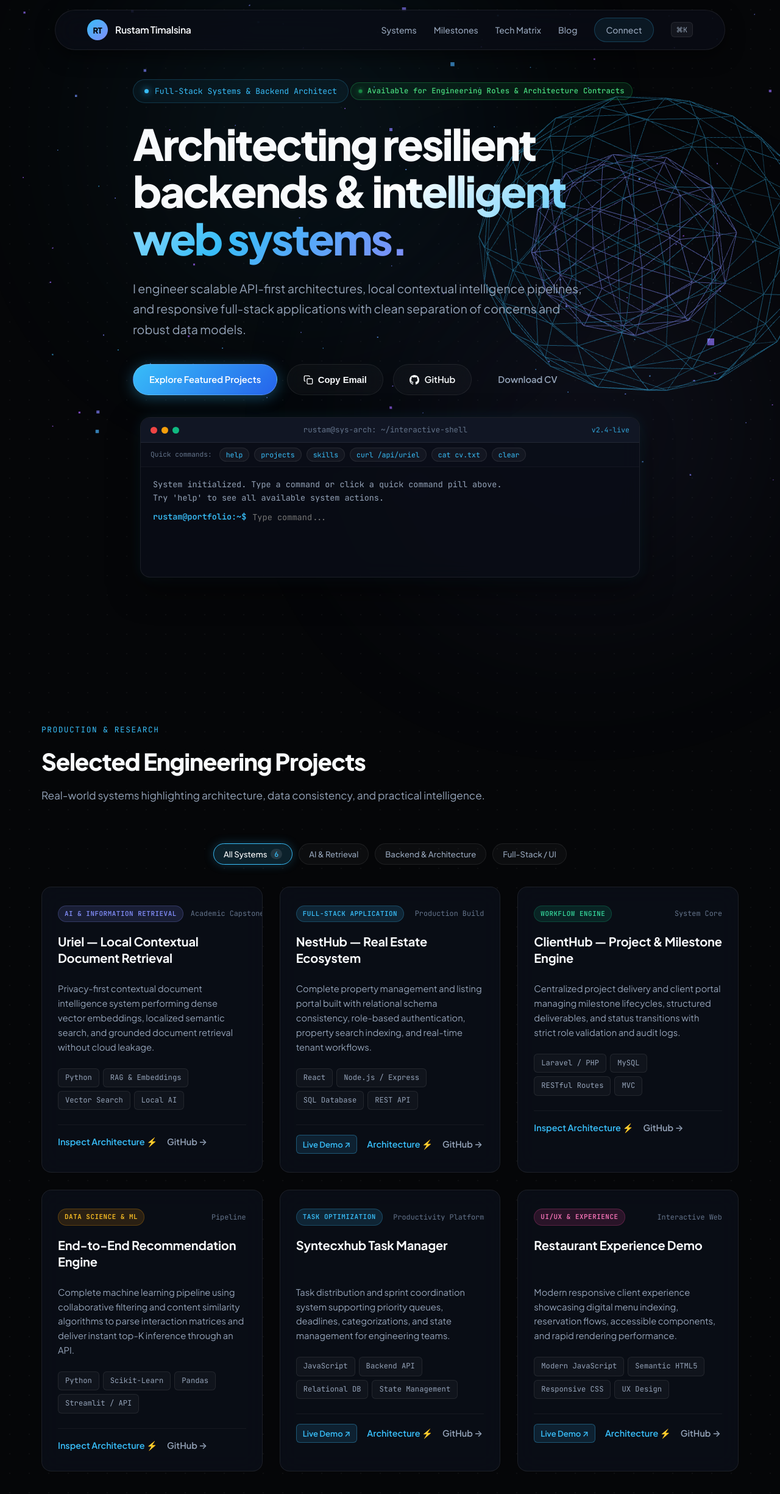
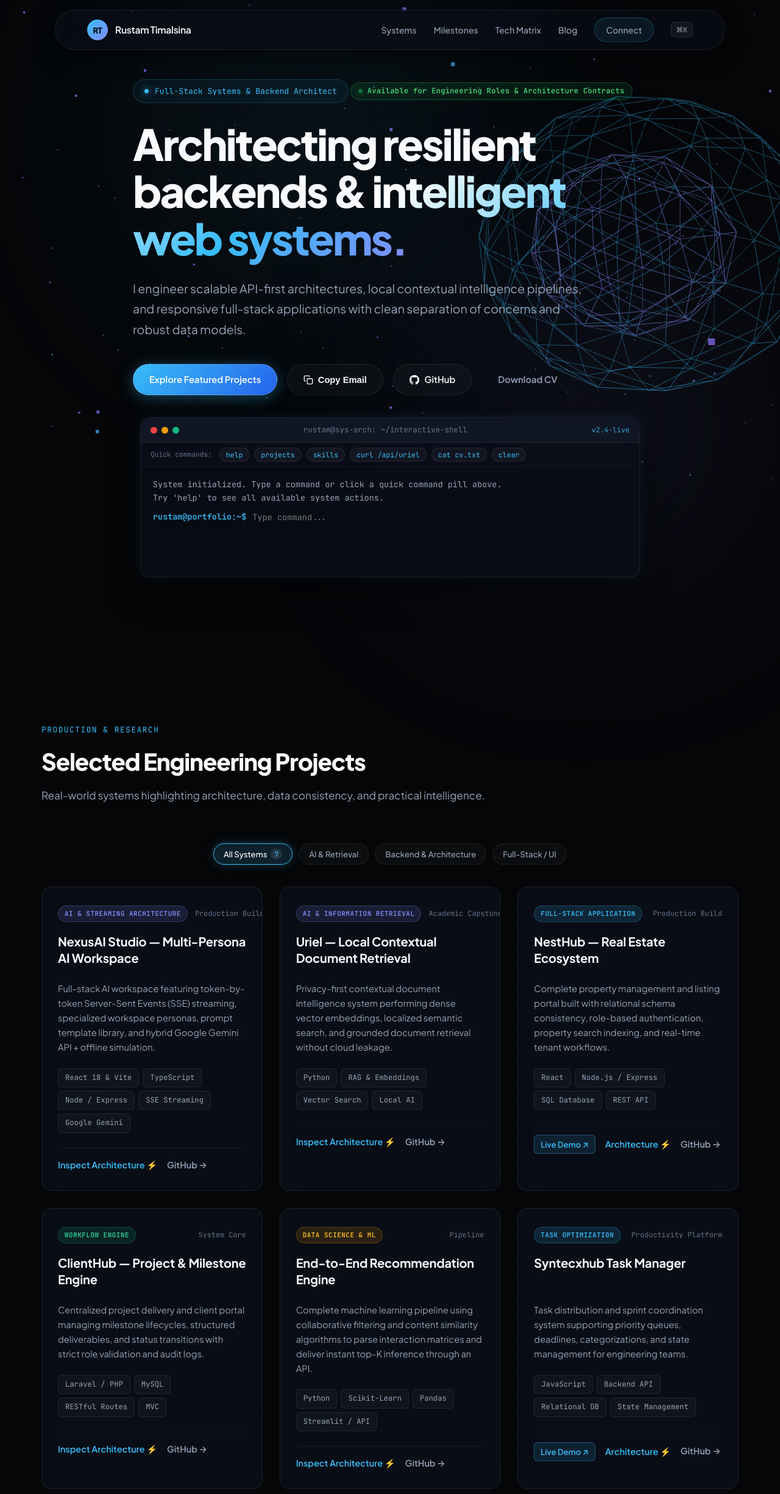
Before and after one commit to rustamtimalsina/Portfolio, a plain HTML site: page index.html in a window 1280 px wide. Shown: the top 2450 px of the page at 61% size. Drawn offline with nearby package versions, Linux system fonts and the light colour scheme; animation ran at ten frames a second.

Commit message:
Add NexusAI Studio project card, architecture blueprint, command action, and terminal integration

```diff
--- a/index.html
+++ b/index.html
@@ -154,13 +154,38 @@ Try 'help' to see all available system actions.</div>
         </div>
 <!-- Project Category Filters -->
         <div class="project-filters">
-          <button type="button" class="filter-btn active" onclick="filterProjects('all')">All Systems <span class="filter-count">6</span></button>
+          <button type="button" class="filter-btn active" onclick="filterProjects('all')">All Systems <span class="filter-count">7</span></button>
           <button type="button" class="filter-btn" onclick="filterProjects('ai')">AI & Retrieval</button>
           <button type="button" class="filter-btn" onclick="filterProjects('backend')">Backend & Architecture</button>
           <button type="button" class="filter-btn" onclick="filterProjects('fullstack')">Full-Stack / UI</button>
         </div>
         <div class="projects-grid">
-          <!-- 1. Uriel -->
+          <!-- 1. NexusAI Studio -->
+          <article class="project-card tilt-card" data-category="ai fullstack">
+            <div class="card-inner">
+              <div class="card-top">
+                <span class="project-badge research">AI & Streaming Architecture</span>
+                <span class="project-year">Production Build</span>
+              </div>
+              <h3 class="card-title">NexusAI Studio — Multi-Persona AI Workspace</h3>
+              <p class="card-text">
+                Full-stack AI workspace featuring token-by-token Server-Sent Events (SSE) streaming, specialized workspace personas, prompt template library, and hybrid Google Gemini API + offline simulation.
+              </p>
+              <div class="tech-stack">
+                <span class="pill">React 18 & Vite</span>
+                <span class="pill">TypeScript</span>
+                <span class="pill">Node / Express</span>
+                <span class="pill">SSE Streaming</span>
+                <span class="pill">Google Gemini</span>
+              </div>
+              <div class="card-links">
+                <button class="card-btn primary" onclick="openArchModal('nexusai')">Inspect Architecture ⚡</button>
+                <a href="https://github.com/rustamtimalsina/nexus-ai-studio" target="_blank" rel="noopener" class="card-btn secondary">GitHub →</a>
+              </div>
+            </div>
+          </article>
+
+          <!-- 2. Uriel -->
           <article class="project-card tilt-card" data-category="ai">
             <div class="card-inner">
               <div class="card-top">
@@ -671,18 +696,27 @@ Try 'help' to see all available system actions.</div>
   cat cv.txt       - Display career summary & resume link
   contact          - Jump to direct contact dispatch
   clear            - Wipe terminal buffer`,
-      projects: () => `[1] Uriel — Local Contextual Document Retrieval (Dense Vector Embedding RAG)
-[2] NestHub — Real Estate Relational Platform (React + Express + Relational DB)
-[3] ClientHub — Delivery State Machine (Finite-State Transitions + MySQL)
-[4] Recommendation System — Hybrid Filtering ML Pipeline
-[5] Syntecxhub Task Engine — Sprint Scheduling & State Validation
-[6] Restaurant Demo — 60 FPS Accessible Client Engine
+      projects: () => `[1] NexusAI Studio — Multi-Persona AI Workspace (React 18 + SSE + Gemini API)
+[2] Uriel — Local Contextual Document Retrieval (Dense Vector Embedding RAG)
+[3] NestHub — Real Estate Relational Platform (React + Express + Relational DB)
+[4] ClientHub — Delivery State Machine (Finite-State Transitions + MySQL)
+[5] Recommendation System — Hybrid Filtering ML Pipeline
+[6] Syntecxhub Task Engine — Sprint Scheduling & State Validation
+[7] Restaurant Demo — 60 FPS Accessible Client Engine
 
-Type 'curl /api/uriel' for a live architecture query!`,
+Type 'curl /api/nexusai' or 'curl /api/uriel' for a live architecture query!`,
       skills: () => `Languages:  Python, C# / ASP.NET, JavaScript (ES6+), TypeScript, SQL, HTML5/CSS3
 Backend:    RESTful APIs, JWT Auth, Microservices, Relational DBs, Sliding-Window RAG
 AI/ML:      Vector Embeddings, Semantic Search, Cosine Similarity, ETL Pipelines
 DevOps/Tool: Git, Vercel, Docker, Postman, Linux, Vite`,
+      'curl /api/nexusai': () => `HTTP/1.1 200 OK
+Content-Type: text/event-stream
+Transfer-Encoding: chunked
+
+event: token
+data: {"delta": "NexusAI Studio initialized. Multi-persona streaming online."}
+event: done
+data: {"status": "complete", "model": "Google Gemini 1.5 Pro"}`,
       'curl /api/uriel': () => `HTTP/1.1 200 OK
 Content-Type: application/json
 X-Telemetry: Local-Only (0% Cloud Leakage)
@@ -772,6 +806,31 @@ CV Document: assets/Rustam_Timilsina_CV.pdf (Click 'Download CV' above to read f
     // ARCHITECTURE MODAL ENGINE
     // -------------------------------------------------------------
     const blueprints = {
+      nexusai: {
+        title: "NexusAI Studio — Streaming Architecture",
+        eyebrow: "SYSTEM ARCHITECTURE • SSE STREAMING & MULTI-PERSONA AI",
+        flow: `[React 18 Client] <─── [SSE Token Stream]
+       │
+       ▼ (HTTP POST /api/messages/stream)
+[Express Gateway & Persona Router]
+       │
+       ├──> [System Instruction Injector]
+       ├──> [Dual Engine: Local Simulator | Gemini 1.5 API]
+       │
+       ▼ (EventStream Protocol)
+[Chunked Delta Generator] ───> [Real-Time Markdown & Code Renderer]`,
+        specs: [
+          { label: "Streaming Protocol", val: "Server-Sent Events (SSE) with HTTP/1.1 chunked transfer encoding." },
+          { label: "AI Integration", val: "Hybrid: Google Gemini API (1.5 Pro / Flash) with fallback offline simulator." },
+          { label: "State Isolation", val: "Multi-persona context boundaries across Architect, Research, and Custom workspaces." },
+          { label: "Latency", val: "Sub-50ms first-token time-to-render (TTFT) across streaming responses." }
+        ],
+        details: [
+          "Eliminates UI freeze via asynchronous token streaming with syntax-highlighted code block parsing.",
+          "Automatic local persistence across sessions, prompt templates, and custom workspace instructions."
+        ]
+      },
+
       uriel: {
         title: "Uriel — Contextual Retrieval Engine",
         eyebrow: "SYSTEM ARCHITECTURE • LOCAL RAG PIPELINE",
@@ -963,6 +1022,7 @@ CV Document: assets/Rustam_Timilsina_CV.pdf (Click 'Download CV' above to read f
     let selectedIndex = 0;
 
     const cmdActions = [
+      { id: 'nexus-arch', title: 'Blueprint: NexusAI Studio', tag: 'Architecture', action: () => window.openArchModal('nexusai') },
       { id: 'uriel-arch', title: 'Blueprint: Uriel RAG Engine', tag: 'Architecture', action: () => window.openArchModal('uriel') },
       { id: 'nesthub-arch', title: 'Blueprint: NestHub Platform', tag: 'Architecture', action: () => window.openArchModal('nesthub') },
       { id: 'clienthub-arch', title: 'Blueprint: ClientHub State Machine', tag: 'Architecture', action: () => window.openArchModal('clienthub') },
@@ -1105,8 +1165,8 @@ CV Document: assets/Rustam_Timilsina_CV.pdf (Click 'Download CV' above to read f
       if (activeBtn) activeBtn.classList.add('active');
 
       cards.forEach(card => {
-        const cardCat = card.getAttribute('data-category');
-        if (category === 'all' || cardCat === category) {
+        const cardCat = card.getAttribute('data-category') || '';
+        if (category === 'all' || cardCat.includes(category)) {
           card.classList.remove('hidden');
         } else {
           card.classList.add('hidden');
```
Also changed, not shown: assets/nexus-ai-studio.png (added).
